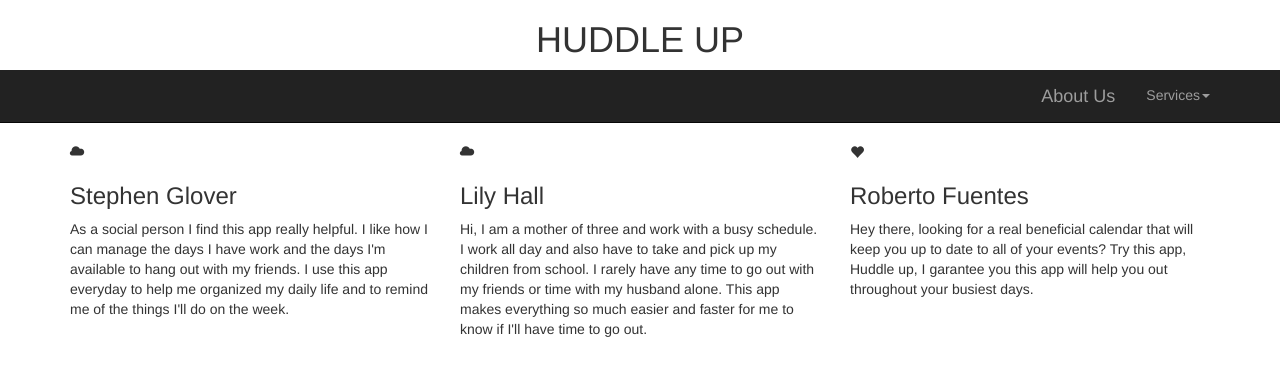
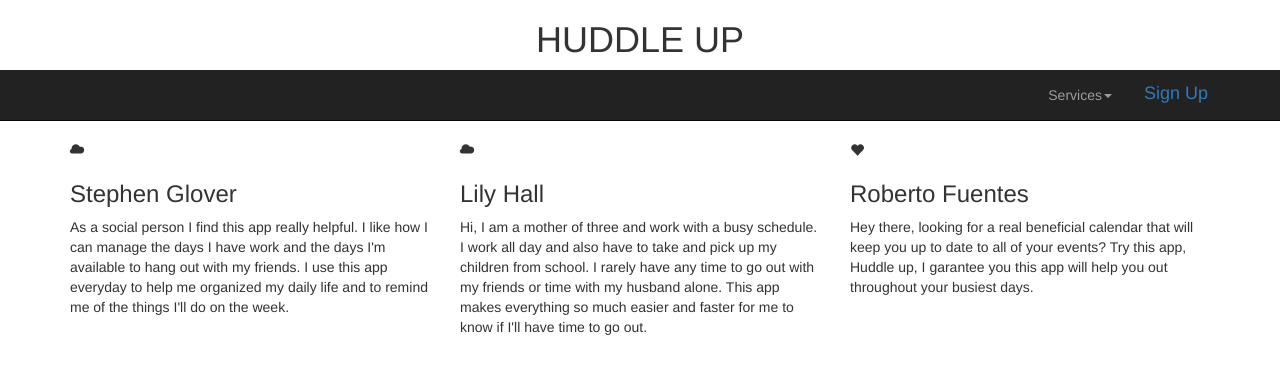
Before and after one commit to mchaavez/huddleup-website, a plain HTML site: page index.html in a window 1280 px wide. Drawn offline with nearby package versions, Linux system fonts and the light colour scheme.

Commit message:
Update index.html

```diff
--- a/index.html
+++ b/index.html
@@ -30,7 +30,7 @@
 		</div>
 		<div class="collapse navbar-collapse" id="bs-example-navbar-collapse-1">
 			<ul class="nav navbar-nav navbar-right">
-				<li><a href="add.php" class="btn btn-lg">About Us</a></li>
+				<a class="btn btn-lg" href="https://annee1.github.io/portfolio/final/signup.html" target="_blank">Sign Up</a>
 				<li class="dropdown">
 					<a href="#" class="dropdown-toggle" data-toggle="dropdown" role="button" aria-haspopup="true" aria-expanded="false">Services<span class="caret"></span></a>
 					<ul class="dropdown-menu">
```
